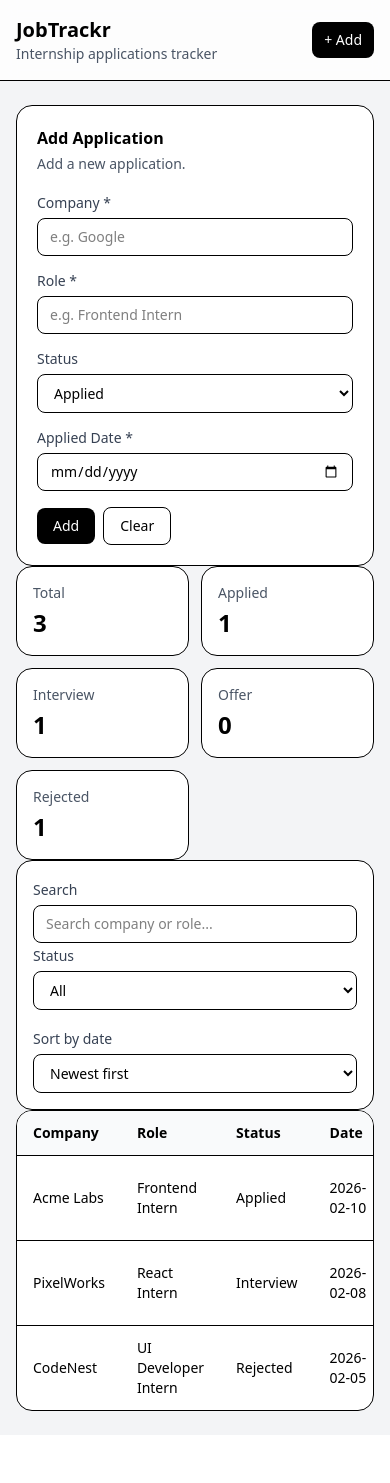
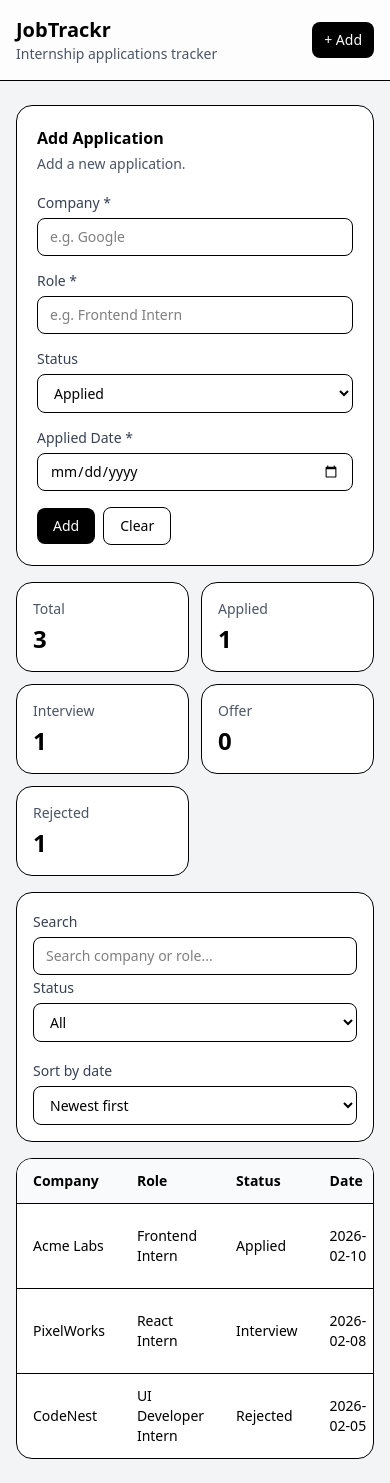
Before and after one commit to NishuSingh-12/jobtracker, a React (Vite) app: page / in a window 390 px wide. Before the commit the page ends 1435 px from the top, so only its background shows below. Built offline with nearby package versions, Linux system fonts and the light colour scheme.

Commit message:
responsive layout with sticky filters sidebar

```diff
--- a/src/App.jsx
+++ b/src/App.jsx
@@ -87,7 +87,7 @@ function App() {
   return (
     <div className="min-h-screen bg-gray-100">
       <Header onAddClick={handleHeaderAddClick} />
-      <main className="mx-auto max-w-5xl px-4 py-6">
+      <main className="mx-auto max-w-5xl px-4 py-6 space-y-4">
         <div ref={formWrapRef}>
           <AddApplicationForm
             ref={companyInputRef}
@@ -97,6 +97,7 @@ function App() {
             onCancelEdit={handleCancelEdit}
           />
         </div>
+
         <div className="grid grid-cols-2 gap-3 sm:grid-cols-5">
           <StatCard label="Total" value={stats.total} />
           <StatCard label="Applied" value={stats.applied} />
@@ -105,6 +106,9 @@ function App() {
           <StatCard label="Rejected" value={stats.rejected} />
         </div>
 
+        {/* Responsive layout */}
+        <div className="grid gap-4 md:grid-cols-[320px_1fr] items-start">
+          <div className="md:sticky md:top-[84px]">
             <Filters
               query={query}
               setQuery={setQuery}
@@ -113,12 +117,14 @@ function App() {
               sort={sort}
               setSort={setSort}
             />
+          </div>
 
           <ApplicationList
             applications={filteredApplications}
             onDelete={handleDelete}
             onEdit={handleEdit}
           />
+        </div>
       </main>
     </div>
   );
```
Lines whose indentation alone changed are shown as unchanged.
